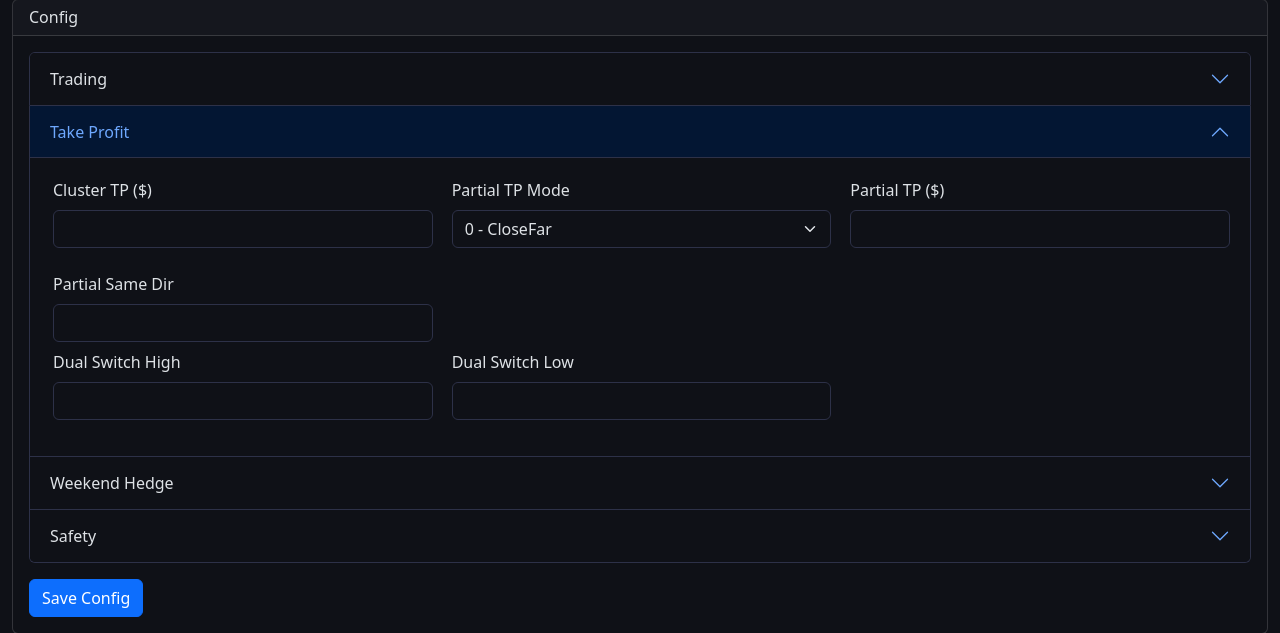
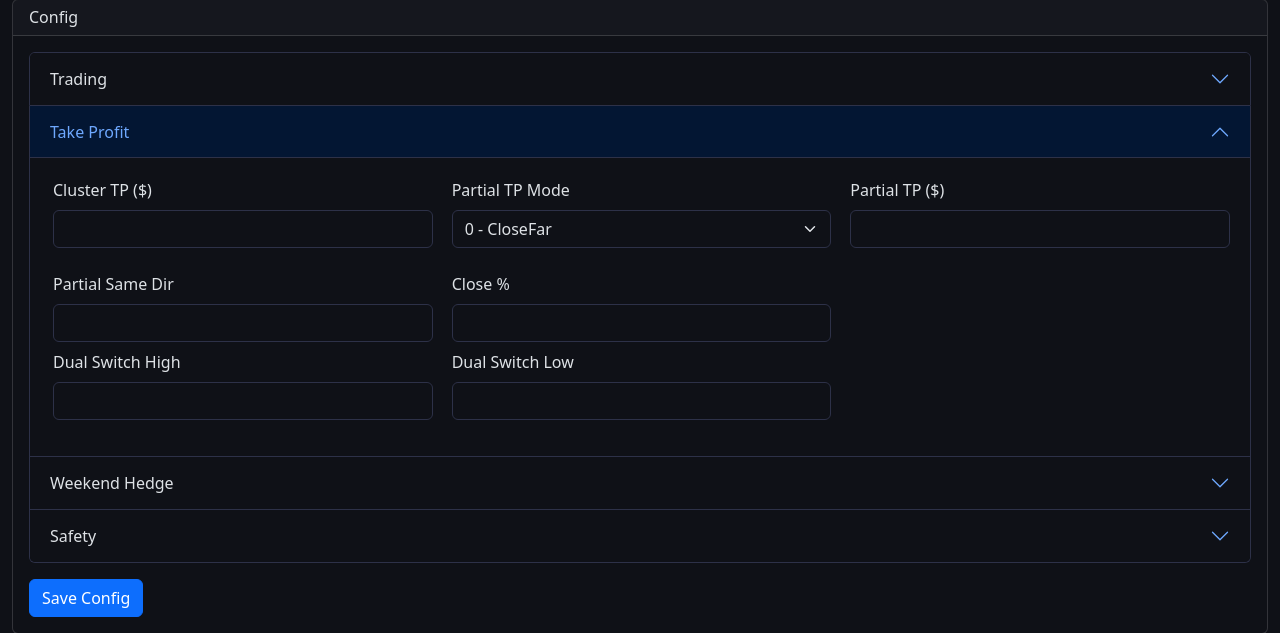
Before and after one commit to ducle8110/ea-remote, a Flask app: template remote/dashboard/templates/user_detail.html in a window 1280 px wide, after a click on "Take Profit". Shown: the part 802-1435 px from the top of the page. Run offline with Flask 3, Linux system fonts and the light colour scheme; the template is opened without the code that fills it, so the values that code supplies are empty.

Commit message:
feat: thêm partial_tp_close_pct param
- Model: thêm column partial_tp_close_pct (default 50)
- Claude handler: thêm tool description
- Dashboard: thêm input field Close %

Co-Authored-By: Claude Opus 4.6 <noreply@anthropic.com>

```diff
--- a/remote/bots/claude_handler.py
+++ b/remote/bots/claude_handler.py
@@ -111,6 +111,7 @@ TOOLS = [
                 "partial_tp_mode": {"type": "integer", "description": "Chế độ TP từng phần (0=off, 1=on)"},
                 "partial_tp_usd": {"type": "number", "description": "TP từng phần (USD)"},
                 "partial_tp_same_dir": {"type": "integer", "description": "Số lệnh cùng hướng để kích hoạt partial TP"},
+                "partial_tp_close_pct": {"type": "integer", "description": "% volume cắt mỗi lần gặm lot CloseFar (0=tự động)"},
                 "dual_switch_high": {"type": "integer", "description": "Dual mode: chênh lệch buy/sell >= X thì chuyển CloseFar (default 50)"},
                 "dual_switch_low": {"type": "integer", "description": "Dual mode: chênh lệch buy/sell <= Y thì chuyển Combo21 (default 25)"},
                 "enable_weekend_hedge": {"type": "boolean", "description": "Bật/tắt hedge cuối tuần"},
--- a/remote/dashboard/templates/user_detail.html
+++ b/remote/dashboard/templates/user_detail.html
@@ -214,6 +214,10 @@
                                     <label class="form-label">Partial Same Dir <span id="ea_partial_tp_same_dir" class="ea-val text-body-secondary"></span></label>
                                     <input type="number" class="form-control" name="partial_tp_same_dir" id="cfg_partial_tp_same_dir" step="1">
                                 </div>
+                                <div class="col-md-4 config-field">
+                                    <label class="form-label">Close % <span id="ea_partial_tp_close_pct" class="ea-val text-body-secondary"></span></label>
+                                    <input type="number" class="form-control" name="partial_tp_close_pct" id="cfg_partial_tp_close_pct" step="1" min="0" max="100">
+                                </div>
                             </div>
                             <div class="row g-3 mb-3">
                                 <div class="col-md-4 config-field">
@@ -401,7 +405,7 @@
 const userId = {{ user.id }};
 const boolParams = ['enable_weekend_hedge','enforce_step_buy','enforce_step_sell','auto_enforce_step','trading_enabled'];
 const numParams = ['fixed_lot','step_pip','max_per_side','max_spread_pip','ema_fast','ema_slow',
-    'cluster_tp_usd','partial_tp_usd','partial_tp_same_dir',
+    'cluster_tp_usd','partial_tp_usd','partial_tp_same_dir','partial_tp_close_pct',
     'dual_switch_high','dual_switch_low',
     'hours_before_close','max_drawdown_percent','enforce_on_pct','enforce_off_pct'];
 const selectParams = ['partial_tp_mode'];
--- a/remote/models.py
+++ b/remote/models.py
@@ -58,6 +58,7 @@ class Config(db.Model):
     partial_tp_mode = db.Column(db.Integer, default=0)
     partial_tp_usd = db.Column(db.Float, default=1.0)
     partial_tp_same_dir = db.Column(db.Integer, default=3)
+    partial_tp_close_pct = db.Column(db.Integer, default=50)
     dual_switch_high = db.Column(db.Integer, default=50)
     dual_switch_low = db.Column(db.Integer, default=25)
 
@@ -82,7 +83,7 @@ class Config(db.Model):
     PARAM_NAMES = [
         'fixed_lot', 'step_pip', 'max_per_side', 'max_spread_pip',
         'ema_fast', 'ema_slow', 'cluster_tp_usd', 'partial_tp_mode',
-        'partial_tp_usd', 'partial_tp_same_dir',
+        'partial_tp_usd', 'partial_tp_same_dir', 'partial_tp_close_pct',
         'dual_switch_high', 'dual_switch_low', 'enable_weekend_hedge',
         'hours_before_close', 'max_drawdown_percent', 'enforce_step_buy',
         'enforce_step_sell', 'auto_enforce_step', 'enforce_on_pct',
```
